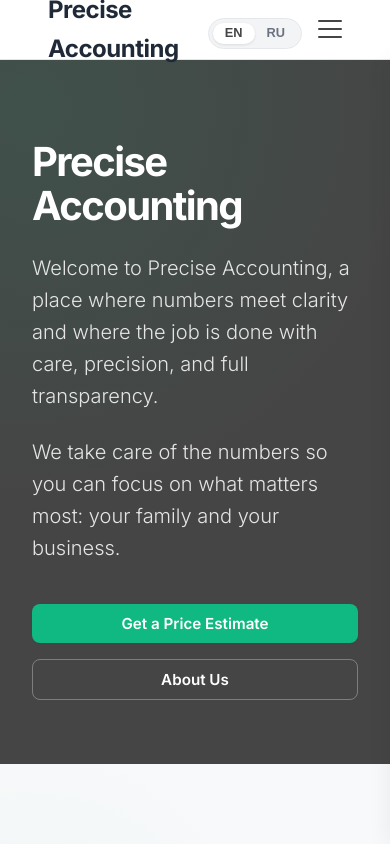
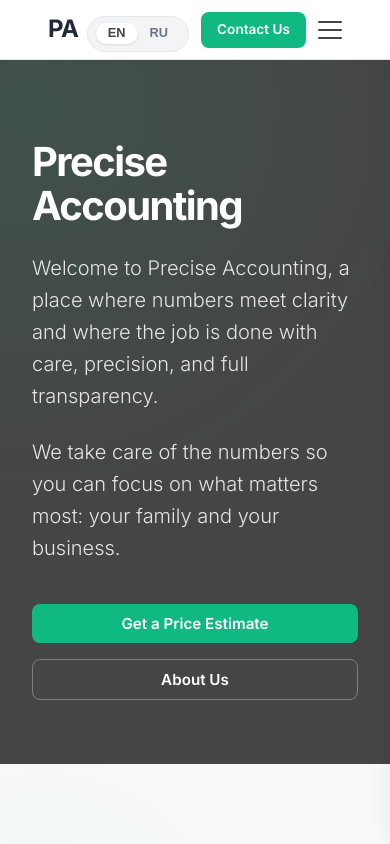
Before and after one commit to QASchoolUSA/Precise-Accounting, a Next.js app: page /en in a window 390 px wide. Shown: the top 844 px of the page. Built offline with nearby package versions, Linux system fonts and the light colour scheme.

Commit message:
Update the Logo and mobile menu

```diff
--- a/app/globals.css
+++ b/app/globals.css
@@ -184,6 +184,14 @@ ul {
     letter-spacing: -0.025em;
     display: flex;
     align-items: center;
+}
+
+.mobile-logo-icon {
+    display: none;
+}
+
+.mobile-menu-header {
+    display: none;
 }
 
 .nav ul {
@@ -963,8 +971,45 @@ main {
         font-size: 2.5rem;
     }
 
+    .desktop-logo {
+        display: none !important;
+    }
+
+    .mobile-logo-icon {
+        display: flex !important;
+    }
+
+    .mobile-menu-header {
+        display: block;
+    }
+
     .mobile-header-actions {
         display: flex !important;
+        /* Width auto so it sits on the right */
+        width: auto;
+        gap: 0.75rem;
+        align-items: center;
+    }
+
+    .mobile-header-actions .btn {
+        display: flex;
+        align-items: center;
+        justify-content: center;
+        height: 36px !important;
+        padding: 0 1rem !important;
+        font-size: 0.85rem !important;
+        line-height: 1;
+        margin: 0 !important;
+    }
+
+    .mobile-header-actions .language-switcher {
+        display: flex;
+        align-items: center;
+        height: 36px;
+        padding: 0 0.5rem;
+        /* Optional: background/border to match button visual weight if needed */
+        /* background: rgba(0,0,0,0.03); */
+        /* border-radius: 4px; */
     }
 
     .nav {
@@ -1024,11 +1069,17 @@ main {
     }
 
     .nav .btn-primary {
+        /* Hide duplicated button in nav if desired, or keep as alternative */
         width: 100%;
         justify-content: center;
         margin-top: 2rem;
         padding: 1rem;
         font-size: 1rem;
+    }
+
+    /* Optional: Hide Contact button within the menu list if it's already in header */
+    .nav li:has(a[href*="/contact"]) {
+        display: none;
     }
 
     .contact-methods {
--- a/components/Header.jsx
+++ b/components/Header.jsx
@@ -30,13 +30,21 @@ export default function Header({ lang, dict }) {
     return (
         <header className="header">
             <div className="container header-container">
-                <Link href={`/${lang}/`} className="logo" onClick={closeMenu}>
+                <Link href={`/${lang}/`} className="logo desktop-logo" onClick={closeMenu}>
                     <span style={{ fontSize: '1.5rem', fontWeight: 'bold', color: '#1f2937' }}>
                         Precise Accounting
                     </span>
                 </Link>
-                <div className="mobile-header-actions" style={{ display: 'none', alignItems: 'center', gap: '1rem' }}>
+                <Link href={`/${lang}/`} className="logo mobile-logo-icon" onClick={closeMenu} style={{ display: 'none' }}>
+                    <span style={{ fontSize: '1.5rem', fontWeight: 'bold', color: '#1f2937' }}>
+                        PA
+                    </span>
+                </Link>
+                <div className="mobile-header-actions" style={{ display: 'none', alignItems: 'center', gap: '0.75rem' }}>
                     <LanguageSwitcher />
+                    <Link href={`/${lang}/contact`} className="btn btn-primary" style={{ padding: '0.4rem 0.8rem', fontSize: '0.85rem' }}>
+                        {dict.contact}
+                    </Link>
                     <button
                         className={`mobile-menu-btn ${isMenuOpen ? 'active' : ''}`}
                         aria-label="Toggle menu"
@@ -48,6 +56,13 @@ export default function Header({ lang, dict }) {
                     </button>
                 </div>
                 <nav className={`nav ${isMenuOpen ? 'active' : ''}`}>
+                    <div className="mobile-menu-header" style={{ marginBottom: '1.5rem', paddingBottom: '1rem', borderBottom: '1px solid #f3f4f6' }}>
+                        <Link href={`/${lang}/`} className="logo" onClick={closeMenu}>
+                            <span style={{ fontSize: '1.5rem', fontWeight: 'bold', color: '#1f2937' }}>
+                                Precise Accounting
+                            </span>
+                        </Link>
+                    </div>
                     <ul>
                         <li><Link href={`/${lang}/`} onClick={closeMenu}>{dict.home}</Link></li>
                         <li className={`dropdown ${isServicesOpen ? 'open' : ''}`}>
```
